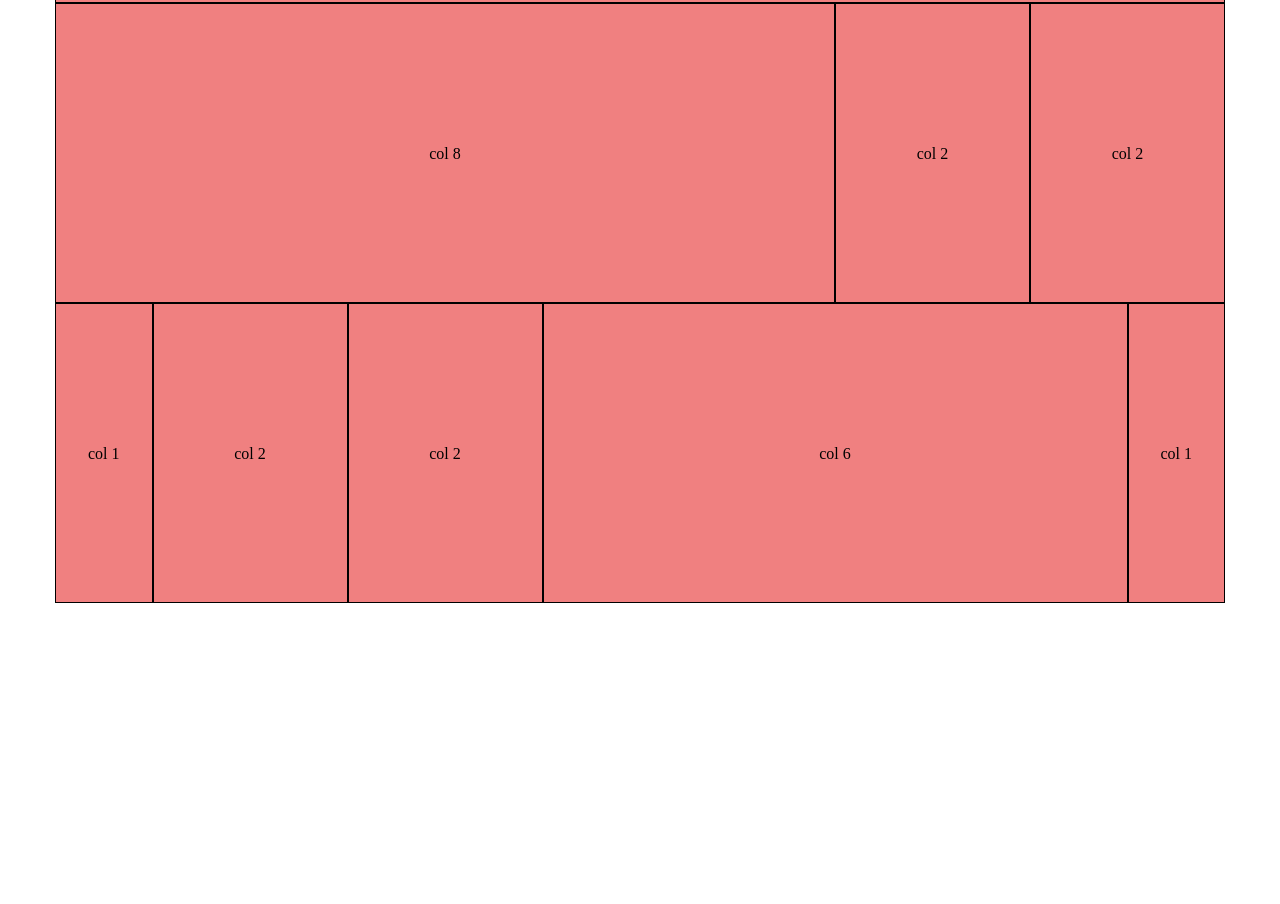
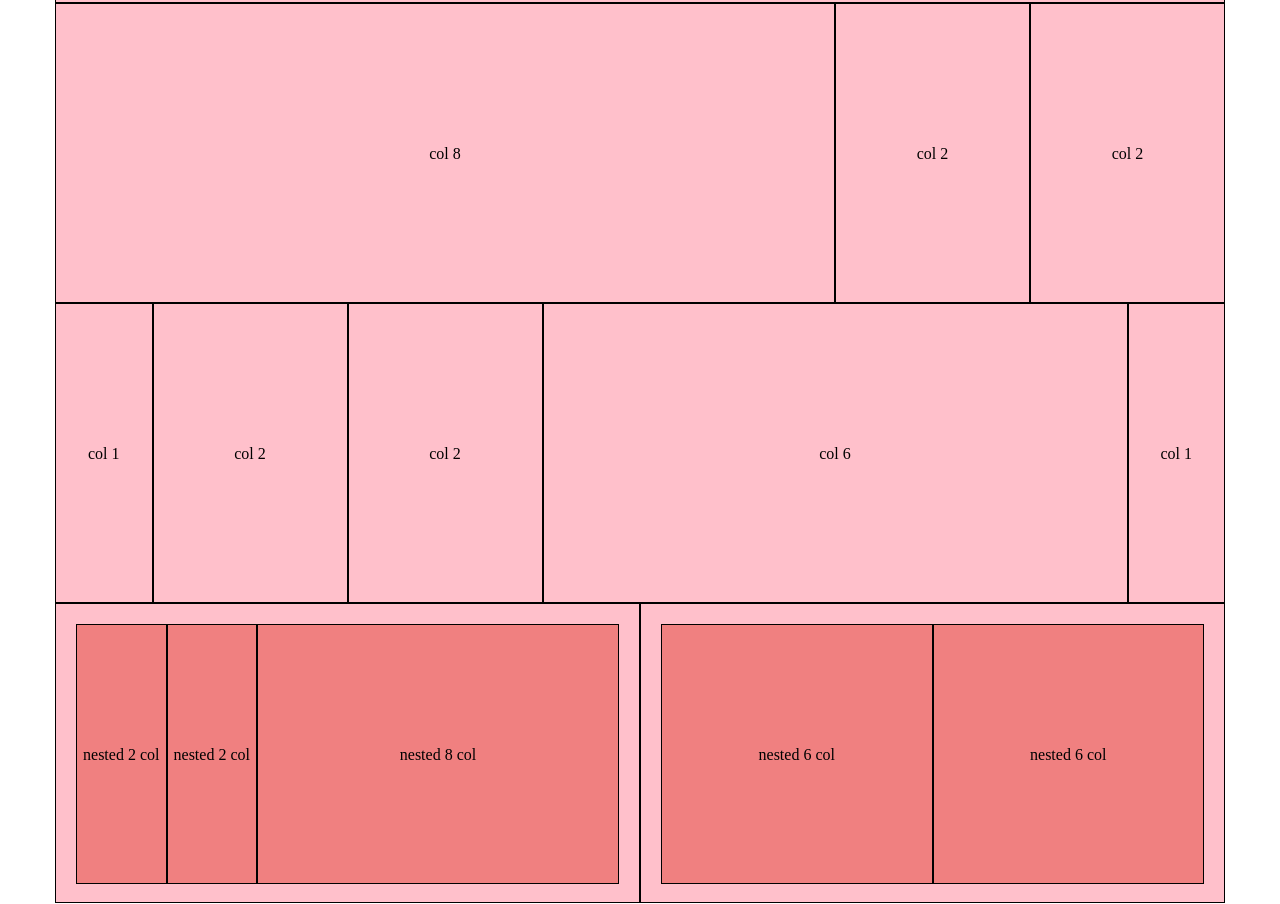
Before and after one commit to giosue-santoro/html-css-12bool, a plain HTML site: page index.html in a window 1280 px wide. Shown: the part 597-1501 px from the top of the page. Before the commit the page ends 1201 px from the top, so only its background shows below. Drawn offline with Linux system fonts and the light colour scheme.

Commit message:
Esercizio completo

```diff
--- a/css/12bool.css
+++ b/css/12bool.css
@@ -6,7 +6,7 @@
 
 .container {
   margin: 0 auto;
-  width: 1170px;
+  max-width: 1170px;
 }
 
 .container::after {
@@ -19,6 +19,9 @@
   float: left;
 }
 
+[class*="col-"] .container {
+  padding: 20px;
+}
 
 .col-1 {
   width: calc((100% / 12) * 1);
--- a/css/style.css
+++ b/css/style.css
@@ -1,7 +1,13 @@
 [class*="col-"] {
   border: 1px solid #000;
-  background: lightcoral;
+  background: pink;
   height: 300px;
   text-align: center;
   line-height: 300px;
 }
+
+[class*="col-"] .container [class*="col-"] {
+  height: 260px;
+  line-height: 260px;
+  background-color: lightcoral;
+}
--- a/index.html
+++ b/index.html
@@ -41,6 +41,33 @@
       <div class="col-1">col 1</div>
     </div>
 
+    <div class="container">
+      <div class="col-6">
+        <div class="container">
+          <div class="col-2">
+            nested 2 col
+          </div>
+          <div class="col-2">
+            nested 2 col
+          </div>
+          <div class="col-8">
+            nested 8 col
+          </div>
+        </div>
+      </div>
+      <div class="container">
+        <div class="col-6">
+          <div class="container">
+            <div class="col-6">
+              nested 6 col
+            </div>
+            <div class="col-6">
+              nested 6 col
+            </div>
+          </div>
+        </div>
+      </div>
+    </div>
 
 
 
```
